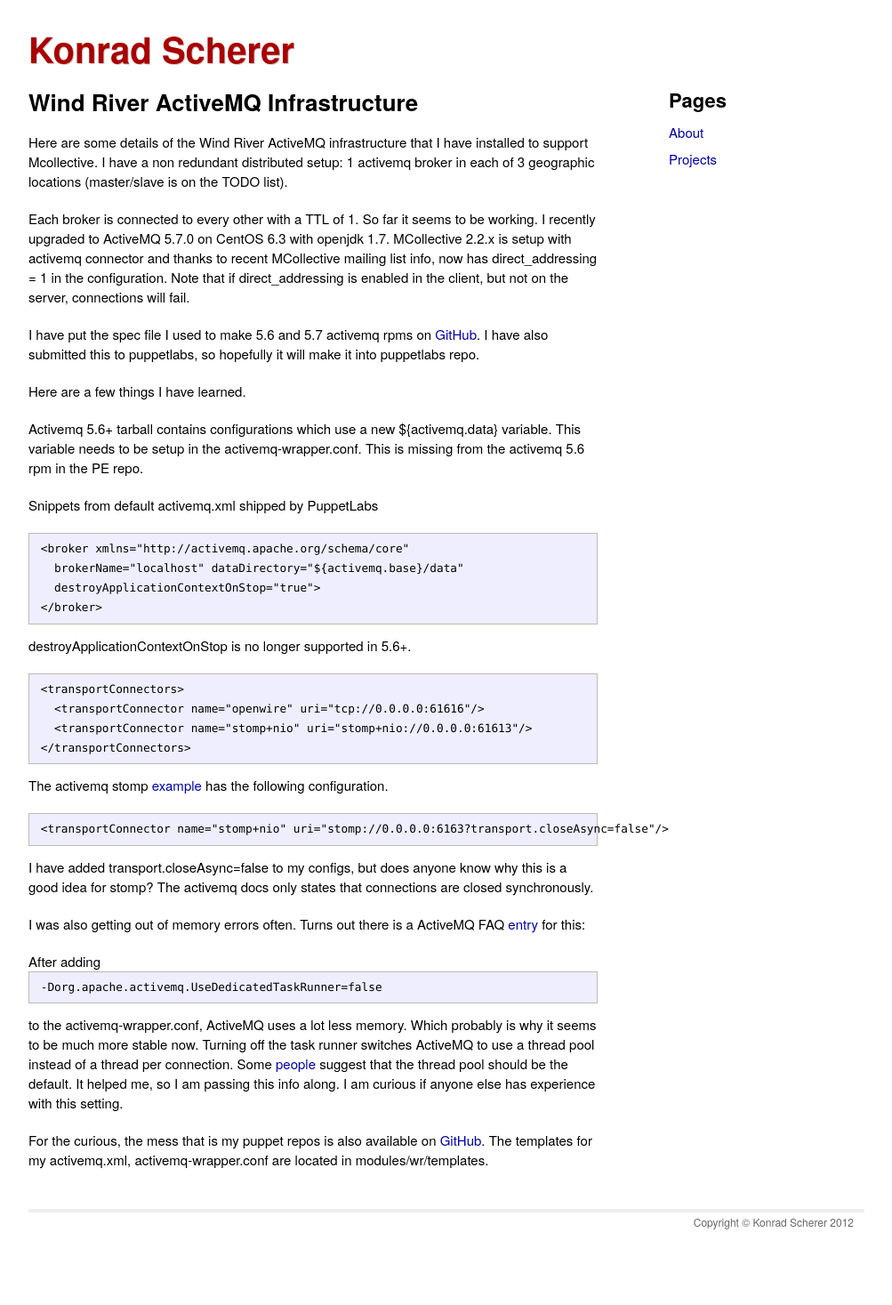
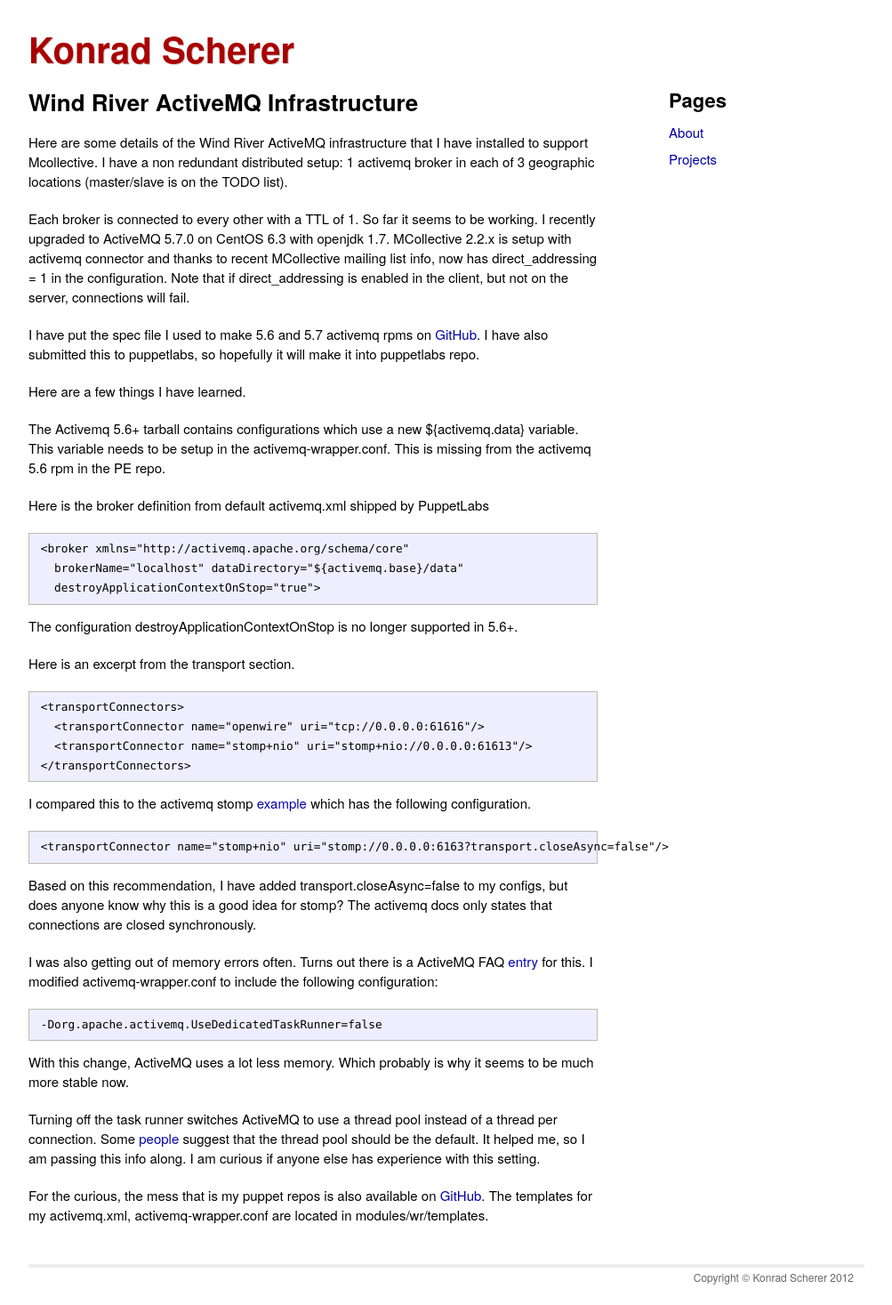
Before and after one commit to kscherer/kscherer.github.com, a Jekyll site: the page built from pages/activemq_setup.md, in a window 1280 px wide. Shown: the whole page at 89% size, without its empty margins (138-1141 px from the left). Built offline with Jekyll 4.4.1, drawn with Linux system fonts in a browser that asks for light colours; before the commit the page ends 1405 px from its top, so only the background shows below that.

Commit message:
ActiveMQ post updates

```diff
--- a/pages/activemq_setup.md
+++ b/pages/activemq_setup.md
@@ -19,54 +19,61 @@
 connections will fail.
 
 I have put the spec file I used to make 5.6 and 5.7 activemq rpms on
-[GitHub][activemq_repo]. I have also submitted this to puppetlabs, so hopefully it
+[GitHub][1]. I have also submitted this to puppetlabs, so hopefully it
 will make it into puppetlabs repo.
 
 Here are a few things I have learned.
 
-Activemq 5.6+ tarball contains configurations which use a new
+The Activemq 5.6+ tarball contains configurations which use a new
 ${activemq.data} variable. This variable needs to be setup in the
 activemq-wrapper.conf. This is missing from the activemq 5.6 rpm in
 the PE repo.
 
-Snippets from default activemq.xml shipped by PuppetLabs
+Here is the broker definition from default activemq.xml shipped by PuppetLabs
 
     <broker xmlns="http://activemq.apache.org/schema/core"
       brokerName="localhost" dataDirectory="${activemq.base}/data"
       destroyApplicationContextOnStop="true">
-    </broker>
 
-destroyApplicationContextOnStop is no longer supported in 5.6+.
+The configuration destroyApplicationContextOnStop is no longer supported in 5.6+.
+
+Here is an excerpt from the transport section.
 
     <transportConnectors>
       <transportConnector name="openwire" uri="tcp://0.0.0.0:61616"/>
       <transportConnector name="stomp+nio" uri="stomp+nio://0.0.0.0:61613"/>
     </transportConnectors>
 
-The activemq stomp [example][2] has the following configuration.
+I compared this to the activemq stomp [example][2] which has the
+following configuration.
 
     <transportConnector name="stomp+nio" uri="stomp://0.0.0.0:6163?transport.closeAsync=false"/>
 
-I have added transport.closeAsync=false to my configs, but does anyone
-know why this is a good idea for stomp? The activemq docs only states
-that connections are closed synchronously.
+Based on this recommendation, I have added transport.closeAsync=false
+to my configs, but does anyone know why this is a good idea for stomp?
+The activemq docs only states that connections are closed
+synchronously.
 
 I was also getting out of memory errors often. Turns out there is a
-ActiveMQ FAQ [entry][3] for this:
+ActiveMQ FAQ [entry][3] for this. I modified activemq-wrapper.conf to
+include the following configuration:
 
-After adding `-Dorg.apache.activemq.UseDedicatedTaskRunner=false` to the
-activemq-wrapper.conf, ActiveMQ uses a lot less memory. Which probably
-is why it seems to be much more stable now. Turning off the task
-runner switches ActiveMQ to use a thread pool instead of a thread per
-connection. Some [people][4] suggest that the thread pool should be the
-default. It helped me, so I am passing this info along. I am curious
-if anyone else has experience with this setting.
+    -Dorg.apache.activemq.UseDedicatedTaskRunner=false
+
+With this change, ActiveMQ uses a lot less memory. Which probably is
+why it seems to be much more stable now.
+
+Turning off the task runner switches ActiveMQ to use a thread pool
+instead of a thread per connection. Some [people][4] suggest that the
+thread pool should be the default. It helped me, so I am passing this
+info along. I am curious if anyone else has experience with this
+setting.
 
 For the curious, the mess that is my puppet repos is also available on
 [GitHub][5]. The templates for my activemq.xml, activemq-wrapper.conf
 are located in modules/wr/templates.
 
-[activemq_repo]: https://github.com/kscherer/activemq-rpm
+[1]: https://github.com/kscherer/activemq-rpm
 [2]: http://svn.apache.org/repos/asf/activemq/trunk/assembly/src/sample-conf/activemq-stomp.xml
 [3]: http://activemq.apache.org/javalangoutofmemory.html
 [4]: http://www.commonsensecode.com/2010/07/02/activemq-supporting-thousands-of-concurrent-connections/
```
